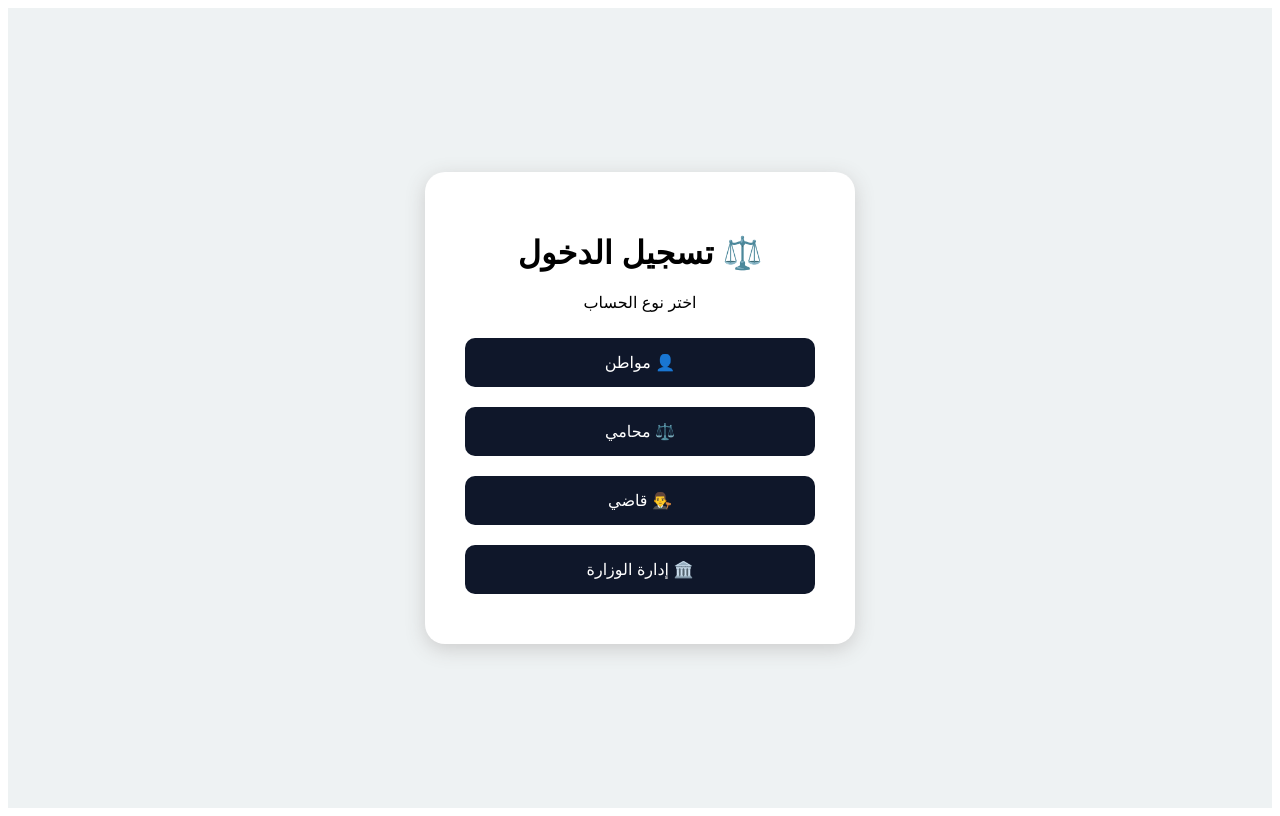
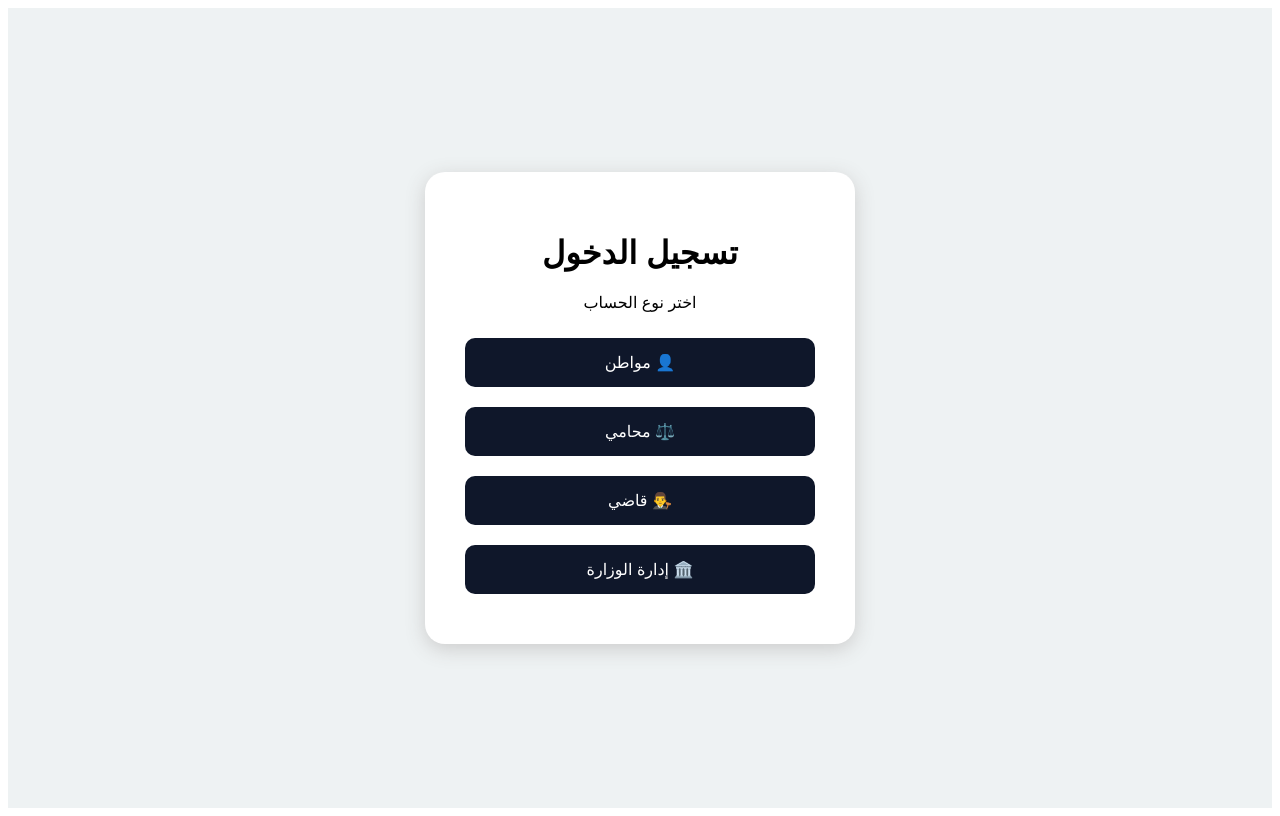
Before and after one commit to 38ed-ma/nice-justice, a Next.js app: page /login in a window 1280 px wide. Built offline with nearby package versions, Linux system fonts and the light colour scheme.

Commit message:
Update page.tsx

```diff
--- a/app/login/page.tsx
+++ b/app/login/page.tsx
@@ -21,7 +21,7 @@ export default function Login() {
           boxShadow: "0 5px 20px #ccc"
         }}
       >
-        <h1>⚖️ تسجيل الدخول</h1>
+        <h1> تسجيل الدخول</h1>
 
         <p>اختر نوع الحساب</p>
 
```
